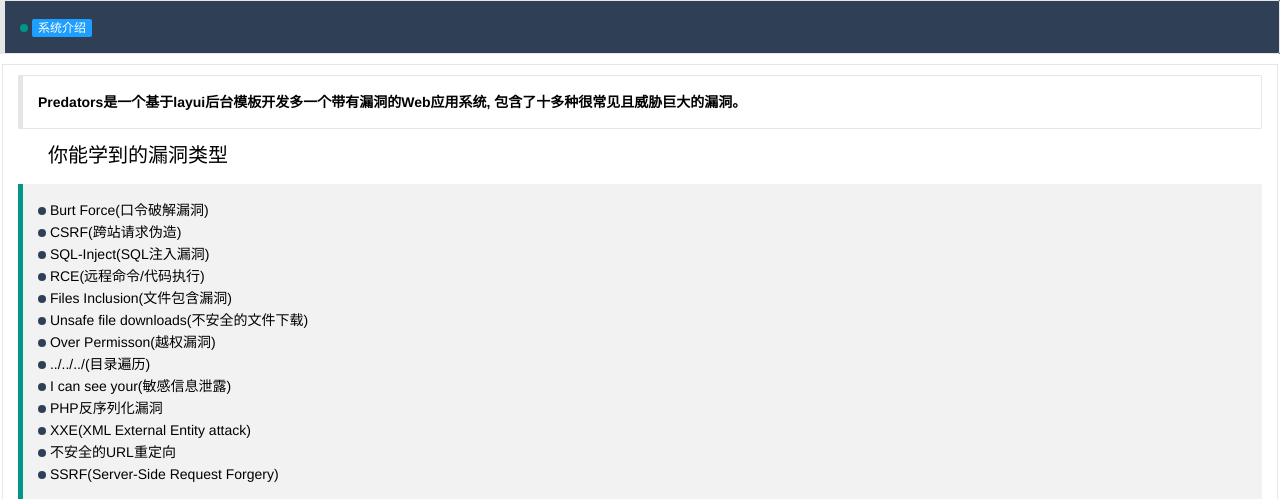
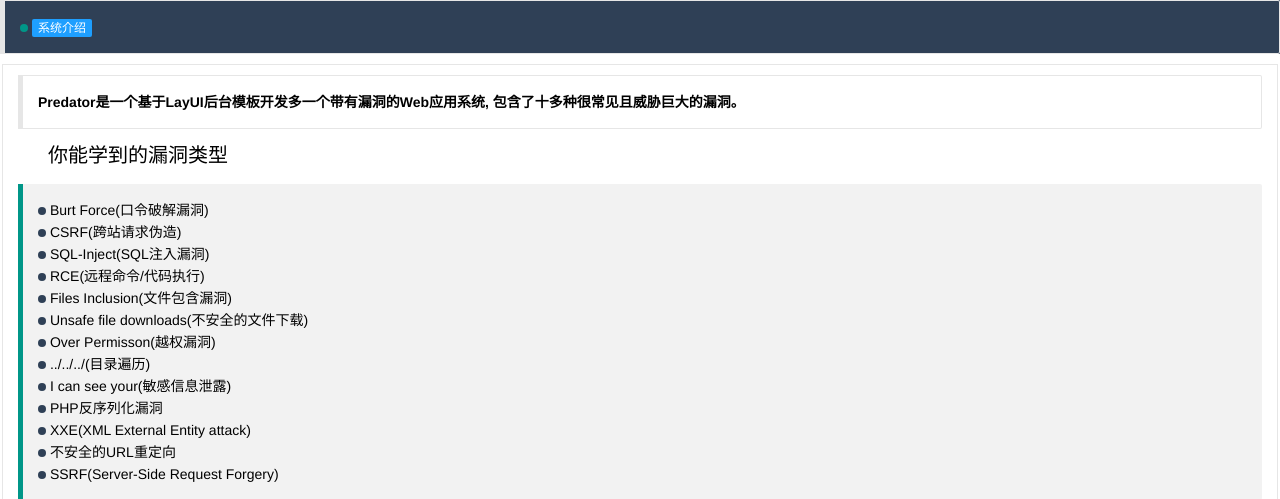
Before and after one commit to zalcat/predator, a PHP site: page /predators/start.php in a window 1280 px wide. Shown: the top 499 px of the page. Run offline with PHP 8.4, Linux system fonts and the light colour scheme.

Commit message:
Update start.php

```diff
--- a/start.php
+++ b/start.php
@@ -43,7 +43,7 @@ $html='';
         <fieldset class="layui-elem-field">
         <div class="layui-field-box">
         <blockquote class="layui-elem-quote layui-quote-nm">
-            <b>Predators是一个基于layui后台模板开发多一个带有漏洞的Web应用系统,
+            <b>Predator是一个基于LayUI后台模板开发多一个带有漏洞的Web应用系统,
             包含了十多种很常见且威胁巨大的漏洞。</b>
         </blockquote>
         <legend>你能学到的漏洞类型</legend><br>
```
